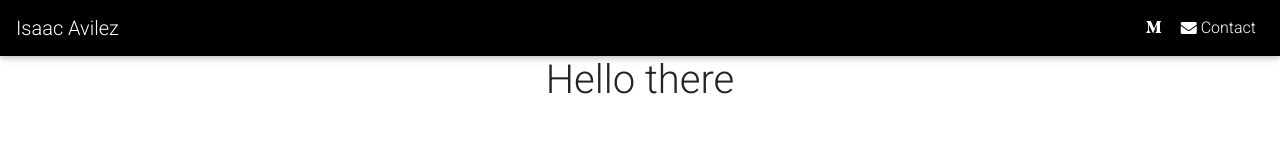
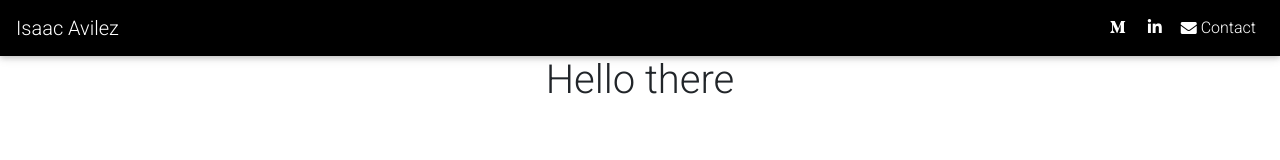
Before and after one commit to IA26/my-portfolio, a React (Create React App) app: page / in a window 1280 px wide. Shown: the top 160 px of the page. Built offline with nearby package versions, Linux system fonts and the light colour scheme.

Commit message:
added linkedin logo

```diff
--- a/src/components/NavBarPage.js
+++ b/src/components/NavBarPage.js
@@ -19,10 +19,16 @@ function NavbarPage(props) {
 
         <MDBNavbarNav right>
         <MDBNavItem>
-              <MDBNavLink className="waves-effect waves-light" to="#!">
+            <MDBNavLink className="waves-effect waves-light" to="#!">
                 <MDBIcon fab icon="medium-m" />
-              </MDBNavLink>
-            </MDBNavItem>
+            </MDBNavLink>
+        </MDBNavItem>
+
+        <MDBNavItem>
+            <MDBNavLink className="waves-effect waves-light" to="#!">
+                <MDBIcon fab icon="linkedin-in" />
+            </MDBNavLink>
+        </MDBNavItem>
 
         <MDBNavItem>
           <MDBNavLink className="waves-effect waves-light d-flex align-items-center" to="#!">
```
